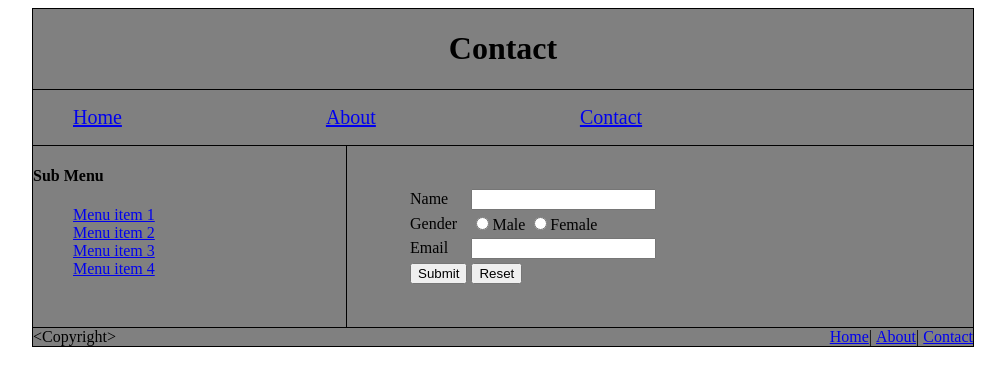
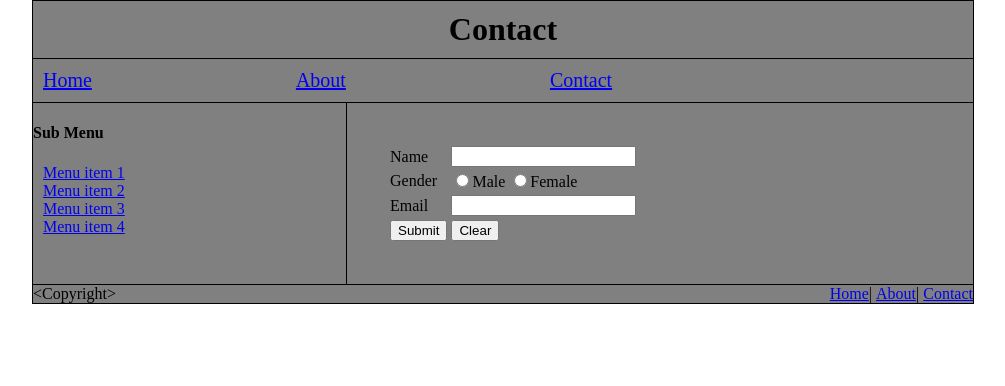
Before and after one commit to sharang-d/front_end_assignments, a plain HTML site: page assignment_2_webpage-v2/contact.html in a window 1280 px wide. Shown: the whole page, without its empty margins (137-1142 px from the left). Drawn offline with Linux system fonts and the light colour scheme.

Commit message:
Reset margin and padding

```diff
--- a/assignment_2_webpage-v2/contact.html
+++ b/assignment_2_webpage-v2/contact.html
@@ -27,7 +27,7 @@
 			</div>
 			<div id="divRight">
 				<form>
-					<table style="padding-left: 60px;">
+					<table>
 						<tr>
 							<td>Name</td>
 							<td><input></td>
@@ -44,8 +44,8 @@
 							<td><input type="email" /></td>
 						</tr>
 						<tr>
-							<td><input type="submit" /></td>
-							<td><input type="reset" /></td>
+							<td><input type="submit" value="Submit" /></td>
+							<td><input type="reset" value="Clear" /></td>
 						</tr>
 					</table>
 				</form>
--- a/assignment_2_webpage-v2/css/index.css
+++ b/assignment_2_webpage-v2/css/index.css
@@ -1,3 +1,36 @@
+/*
+*
+*  BEGIN RESET
+*
+*/
+
+header, footer, div, a, p, h1, ul, li,
+img, table, body {
+	margin: 0px;
+	padding: 0px;
+}
+
+/*
+*
+*  END RESET
+*
+*/
+
+
+h1 {
+	margin-bottom: 10px;
+	margin-top: 10px;
+}
+
+p {
+	margin-bottom: 10px;
+	text-align: justify;
+}
+
+ul {
+	margin-left: 10px;
+}
+
 #container {
 	width: 940px;
 	margin: auto;
@@ -12,6 +45,10 @@ header {
 
 #menuDiv {
 	border-bottom: 1px solid;
+}
+
+#mainMenu {
+	margin: 10px;
 }
 
 #mainMenu li {
@@ -58,7 +95,7 @@ footer {
 }
 
 table {
-	padding: 40px;
+	margin: 40px;
 }
 
 a:hover {
```
